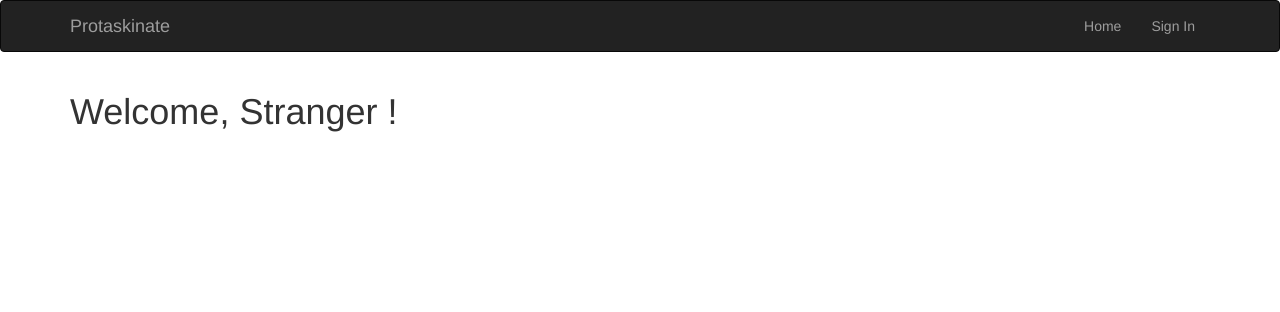
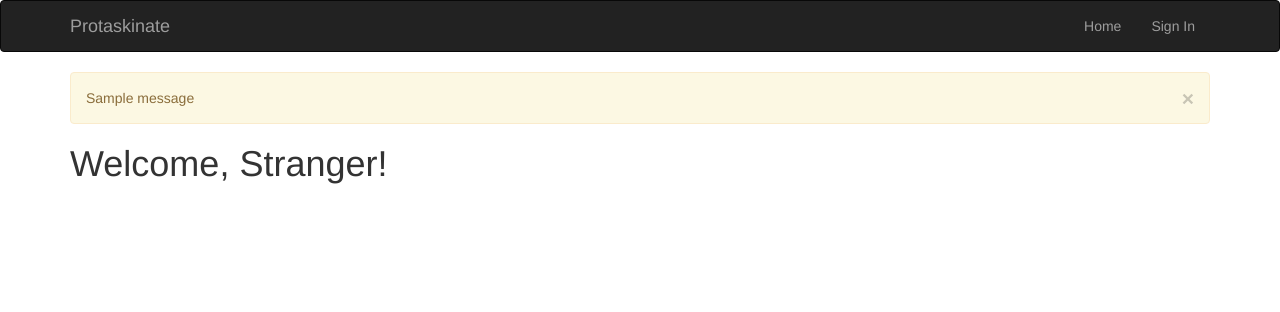
Before and after one commit to sgreenlee/Todo-App, a Flask app: page / in a window 1280 px wide. Shown: the top 312 px of the page. Run offline with Flask 2, Linux system fonts and the light colour scheme; tables that the repository leaves empty hold one stand-in row (values such as "Sample post"); one stand-in notice (Sample message) is shown; some libraries are stand-ins or nearby versions.

Commit message:
Implement flash messaging.

```diff
--- /dev/null
+++ b/application/templates/flash_messages.html
@@ -0,0 +1,6 @@
+{% for message in get_flashed_messages() %}
+	<div class="alert alert-warning">
+		<button type="button" class="close" data-dismiss="alert">&times</button>
+		{{ message }}
+	</div>
+{% endfor %}
--- a/application/templates/index.html
+++ b/application/templates/index.html
@@ -3,10 +3,14 @@
 {% block title %} Home {% endblock %}
 
 {% block page_content %}
-<h1>Welcome,
-{% if current_user.is_authenticated %}
-{{ current_user.first_name }}
-{% else %}
-Stranger
-{% endif %}!</h1>
+{% include 'flash_messages.html' %}
+<div class="pageheader">
+	<h1>
+		{% if current_user.is_authenticated %}
+Welcome{{', {0}'.format(current_user.first_name) if current_user.first_name else ''}}!
+		{% else %}
+			Welcome, Stranger!
+		{% endif %}
+	</h1>
+</div>
 {% endblock %}
```
